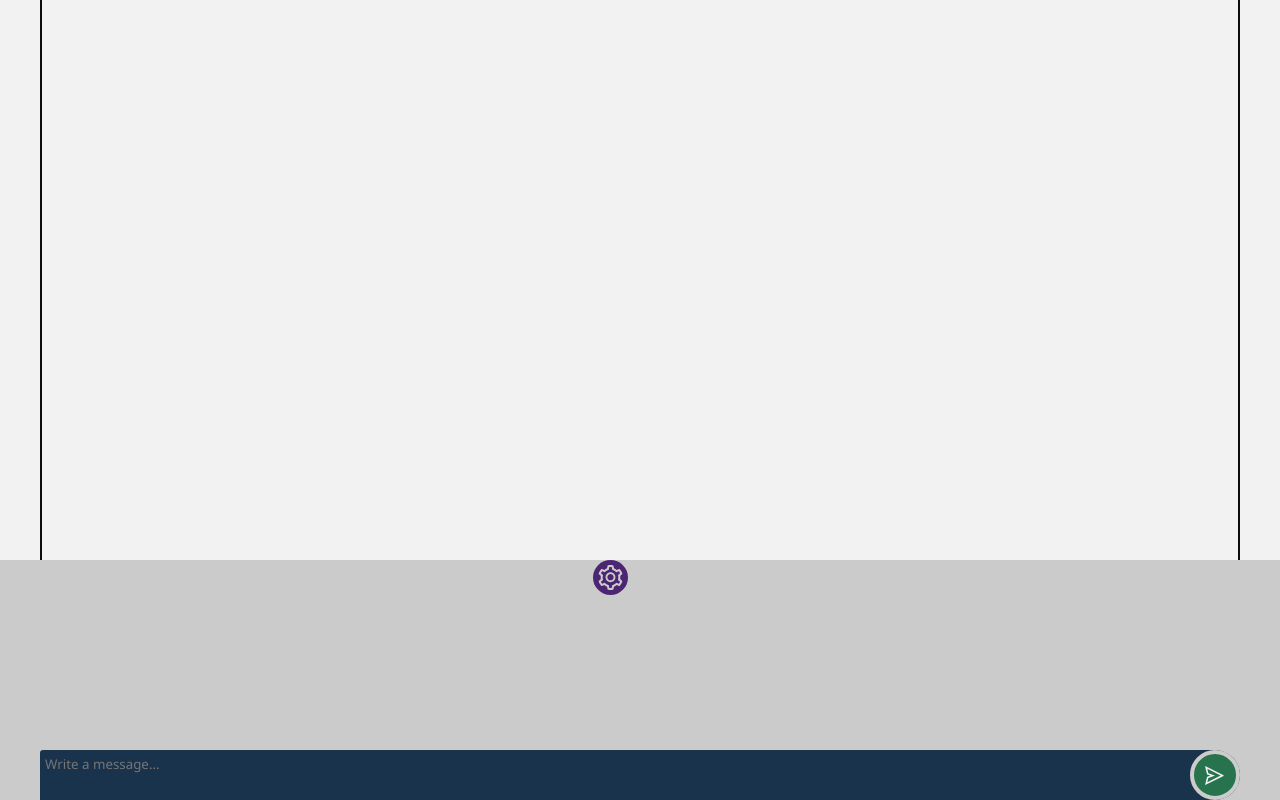
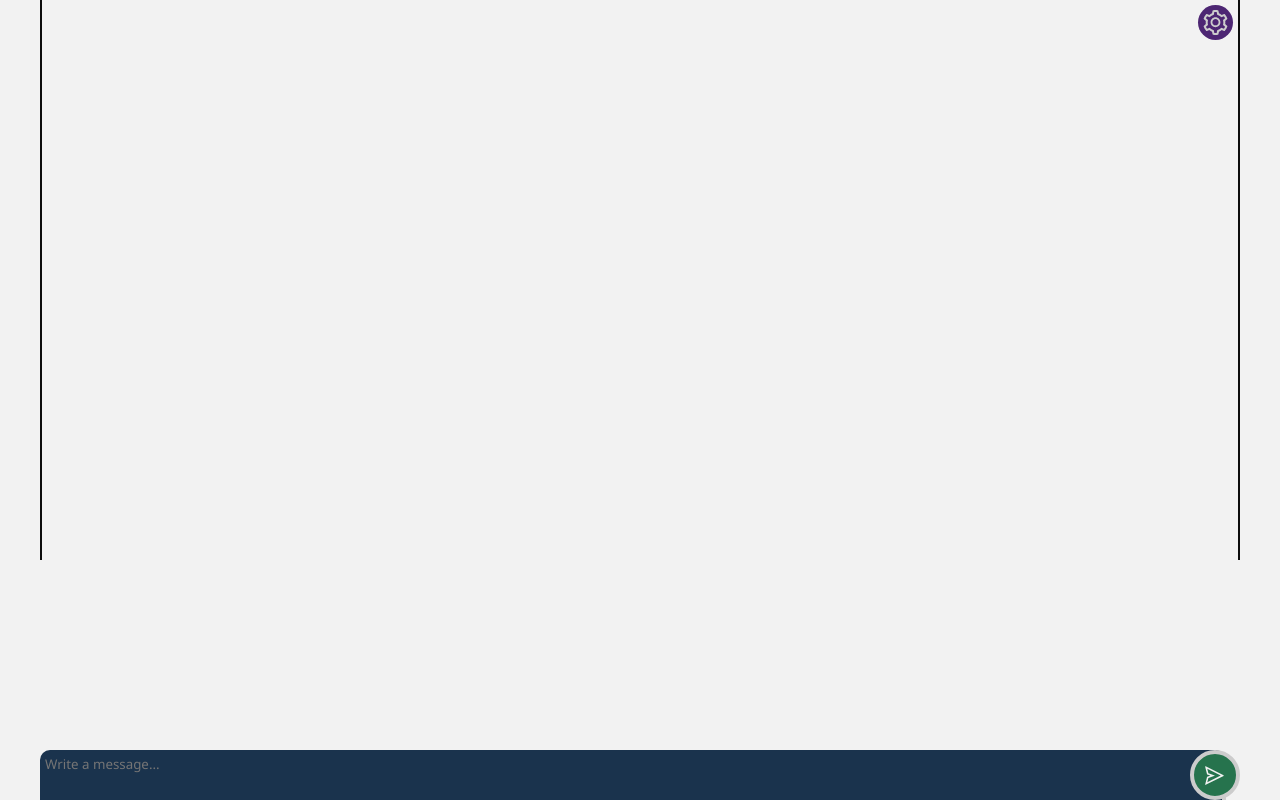
Before and after one commit to jposawa/chat-test, a React (Vite) app: page / in a window 1280 px wide. Built offline with nearby package versions, Linux system fonts and the light colour scheme.

Commit message:
New message bubbles

```diff
--- a/src/components/MessageSender/MessageSender.jsx
+++ b/src/components/MessageSender/MessageSender.jsx
@@ -6,11 +6,10 @@ import {
   themeState,
 } from "../../shared/state";
 import PropTypes from "prop-types";
-import { SendOutlined, SettingOutlined } from "@ant-design/icons";
+import { SendOutlined } from "@ant-design/icons";
 import { saveSessionStorage } from "../../shared/utils";
 
 import styles from "./MessageSender.module.scss";
-import { ModalSettings } from "../ModalSettings";
 import { Button } from "../Button";
 
 export const MessageSender = ({ className }) => {
@@ -19,7 +18,6 @@ export const MessageSender = ({ className }) => {
   const shouldEnterSend = useRecoilValue(shouldEnterSendState);
   const activeTheme = useRecoilValue(themeState);
   const textAreaRef = React.useRef();
-  const [isModalSettingsOpen, setIsModalSettingsOpen] = React.useState(false);
 
   const handleMessageChange = ({ target: field }) => {
     setCurrentMessage(field?.value);
@@ -54,10 +52,6 @@ export const MessageSender = ({ className }) => {
     }
   };
 
-  const callSettingsModal = () => {
-    setIsModalSettingsOpen(true);
-  };
-
   React.useEffect(() => {
     textAreaRef.current.style.height = calcTextareaHeight(currentMessage);
   }, [currentMessage]);
@@ -66,11 +60,6 @@ export const MessageSender = ({ className }) => {
     <>
       <section className={`${styles.messageSender} ${className}`}>
         <span className={styles.transparentBackground} />
-        <div className={styles.settingsCallerContainer}>
-          <Button type="button" onClick={callSettingsModal}>
-            <SettingOutlined />
-          </Button>
-        </div>
 
         <form
           className={styles.messageWrapper}
@@ -110,10 +99,7 @@ export const MessageSender = ({ className }) => {
         </form>
       </section>
 
-      <ModalSettings
-        isOpen={isModalSettingsOpen}
-        setIsOpenCallback={setIsModalSettingsOpen}
-      />
+
     </>
   );
 };
--- a/src/components/MessageSender/MessageSender.module.scss
+++ b/src/components/MessageSender/MessageSender.module.scss
@@ -22,41 +22,9 @@
     z-index: 7;
   }
 
-  .transparentBackground {
-    @include fullContainerAbsolute();
-    width: 140vw;
-    left: -40vw;
-    background: var(--greyColor);
-    opacity: 0.35;
-    z-index: 0;
-  }
-
-  .settingsCallerContainer {
-    width: 100%;
-    padding-right: 5%;
-    @include dFlex();
-
-    button {
-      --size: 3.5rem;
-
-      @include dFlex();
-      width: var(--size);
-      height: var(--size);
-      font-size: 2.5rem;
-      background: var(--secondaryAltColorDark);
-      color: var(--greyColorLight);
-      border-radius: 50%;
-
-      &:hover {
-        transform: rotate(200deg);
-        color: var(--greyColorLighter);
-      }
-    }
-  }
-
   .messageWrapper {
     --buttonSize: 5rem;
-    --borderChosenColor: var(--borderColor, rgba(0,0,0,0));
+    --borderChosenColor: var(--borderColor, rgba(0, 0, 0, 0));
 
     position: relative;
     width: 100%;
@@ -81,13 +49,14 @@
       border: 4px solid !important;
       border-color: var(--borderChosenColor, rgba(0, 0, 0, 0)) !important;
       border-radius: 50%;
-
     }
 
     & > textarea {
+      --rightBorderRadius: 100px;
+
       position: relative;
-      width: calc(100% - (var(--buttonSize) / 2.5));
-      width: 100%;
+      width: calc(100% - (var(--buttonSize) / 3.5));
+      // width: 100%;
       max-height: 100%;
       min-height: var(--buttonSize);
       padding: 0.5rem;
@@ -99,11 +68,12 @@
       color: var(--whiteColor);
       transition: all var(--defaultTransitionTime) linear;
       border: none;
-      border-radius: 5px;
       // border-right: 1rem solid red;
       border-bottom-left-radius: 0;
-      border-top-right-radius: 40px;
-      border-bottom-right-radius: 40px;
+      border-top-left-radius: 10px;
+      border-top-right-radius: 10px;
+      border-bottom-right-radius: 0;
+      border-right: 4px solid var(--borderChosenColor, rgba(0, 0, 0, 0));
     }
 
     @media screen and (min-width: $desktopBreakpoint) {
@@ -111,9 +81,9 @@
         border-radius: 50%;
       }
 
-      & > textarea {
-        // width: calc(100% - (var(--buttonSize) / 1.1));
-      }
+      // & > textarea {
+      //   // width: calc(100% - (var(--buttonSize) / 1.1));
+      // }
     }
   }
 }
--- a/src/components/MessagesList/MessagesList.jsx
+++ b/src/components/MessagesList/MessagesList.jsx
@@ -4,6 +4,9 @@ import { messagesListState, usernameState } from "../../shared/state";
 import PropTypes from "prop-types";
 
 import styles from "./MessagesList.module.scss";
+import { Button } from "../Button";
+import { SettingOutlined } from "@ant-design/icons";
+import { ModalSettings } from "../ModalSettings";
 
 export const MessagesList = ({
   className,
@@ -12,6 +15,11 @@ export const MessagesList = ({
   const messagesListRef = React.useRef();
   const username = useRecoilValue(usernameState);
   const messagesList = useRecoilValue(messagesListState);
+  const [isModalSettingsOpen, setIsModalSettingsOpen] = React.useState(false);
+
+  const callSettingsModal = () => {
+    setIsModalSettingsOpen(true);
+  };
 
   React.useEffect(() => {
     if (messagesListRef?.current) {
@@ -26,21 +34,39 @@ export const MessagesList = ({
   }, [messagesList]);
 
   return (
+    <>
       <section
         className={`${styles.messagesList} ${className}`}
         style={{ "--evenLineBackground": evenLineBackground }}
       >
+        <div className={styles.settingsCallerContainer}>
+          <Button type="button" onClick={callSettingsModal}>
+            <SettingOutlined />
+          </Button>
+        </div>
         <div className={styles.messagesContainer} ref={messagesListRef}>
           {messagesList.map((message, index) => (
-          <pre key={`msg${index}`}>
-            {index % 2 === 1 && <span />}
-            <p>
-              <b>{username}:</b> {message}
-            </p>
-          </pre>
+            <span key={`msg${index}`}>
+              <span />
+
+              <dl>
+                <dt>
+                  <b>{username}</b>
+                </dt>
+                <dd>
+                  {message}
+                </dd>
+              </dl>
+            </span>
           ))}
         </div>
       </section>
+
+      <ModalSettings
+        isOpen={isModalSettingsOpen}
+        setIsOpenCallback={setIsModalSettingsOpen}
+      />
+    </>
   );
 };
 
--- a/src/components/MessagesList/MessagesList.module.scss
+++ b/src/components/MessagesList/MessagesList.module.scss
@@ -5,28 +5,59 @@
   --containerBorderColor: var(--borderColor, var(--textColor));
 
   height: 70%;
-  @include dFlex(column, flex-end);
+  @include dFlex(column, space-between);
   align-items: flex-start;
   overflow: visible;
+
+  .settingsCallerContainer {
+    width: 100%;
+    padding: 0.5rem;
+    @include dFlex(row, flex-end);
+
+    button {
+      --size: 3.5rem;
+
+      @include dFlex();
+      width: var(--size);
+      height: var(--size);
+      font-size: 2.5rem;
+      background: var(--secondaryAltColorDark);
+      color: var(--greyColorLight);
+      border-radius: 50%;
+
+      &:hover {
+        transform: rotate(200deg);
+        color: var(--greyColorLighter);
+      }
+    }
+  }
 
   .messagesContainer {
     border-bottom: none;
     width: 100%;
     overflow: auto;
-    & > pre {
+    @include dFlex(column);
+    align-items: flex-start;
+    gap: 0.5rem;
+    & > span {
       position: relative;
-      width: 100%;
+      margin-left: 0.5rem;
+      padding: 0.4rem 0.6rem;
+      min-width: 20%;
+      max-width: 70%;
+      border-radius: 5px;
 
-      & > p {
+      & > dl {
         position: relative;
         z-index: 2;
       }
 
       & > span {
         @include fullContainerAbsolute();
-        background: var(--bgLineColor);
-        opacity: 0.3;
+        background: var(--mainColor);
+        opacity: 0.35;
         z-index: 0;
+        border-radius: 5px;
       }
     }
   }
```
Lines whose indentation alone changed are shown as unchanged.
